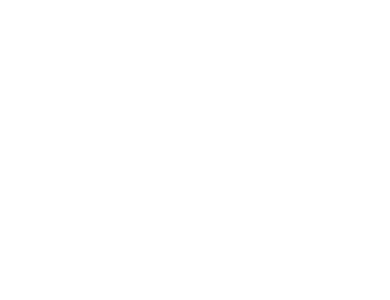
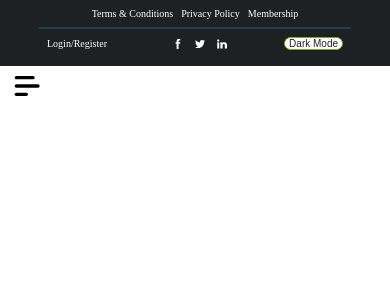
Before and after one commit to Draxeytina/genesis-africa-block, an Angular app: page / in a window 390 px wide. Shown: the top 300 px of the page. Built offline with nearby package versions, Linux system fonts and the light colour scheme.

Commit message:
Fixed mobile burger functionality

```diff
--- a/src/app/app.component.html
+++ b/src/app/app.component.html
@@ -80,7 +80,7 @@
     </ul>
   </div>
   <div class="bottom-nav">
-    <div class="logo" id="#logo"></div>
+    <div class="logo" id="logo"></div>
     <div class="contacts" id="contacts">
       <div>
         <div class="svg-icon">
@@ -205,5 +205,107 @@
     >
   </li>
 </ul>
+<nav class="mobile-menu">
+  <div class="top-nav">
+    <ul class="list-1">
+      <li>Terms & Conditions</li>
+      <li>Privacy Policy</li>
+      <li>Membership</li>
+    </ul>
+    <ul class="list-2">
+      <li>Login/Register</li>
+      <ul class="icons">
+        <li>
+          <svg
+            fill="#000000"
+            height="800px"
+            width="800px"
+            version="1.1"
+            id="Layer_1"
+            xmlns="http://www.w3.org/2000/svg"
+            xmlns:xlink="http://www.w3.org/1999/xlink"
+            viewBox="-337 273 123.5 256"
+            xml:space="preserve"
+          >
+            <path
+              d="M-260.9,327.8c0-10.3,9.2-14,19.5-14c10.3,0,21.3,3.2,21.3,3.2l6.6-39.2c0,0-14-4.8-47.4-4.8c-20.5,0-32.4,7.8-41.1,19.3
+            c-8.2,10.9-8.5,28.4-8.5,39.7v25.7H-337V396h26.5v133h49.6V396h39.3l2.9-38.3h-42.2V327.8z"
+            />
+          </svg>
+        </li>
+        <li>
+          <svg
+            fill="#000000"
+            height="800px"
+            width="800px"
+            version="1.1"
+            id="Layer_1"
+            xmlns="http://www.w3.org/2000/svg"
+            xmlns:xlink="http://www.w3.org/1999/xlink"
+            viewBox="-271 296.6 256.4 208.4"
+            xml:space="preserve"
+          >
+            <path
+              d="M-14.6,321.2c-9.4,4.2-19.6,7-30.2,8.3c10.9-6.5,19.2-16.8,23.1-29.1c-10.2,6-21.4,10.4-33.4,12.8
+            c-9.6-10.2-23.3-16.6-38.4-16.6c-29,0-52.6,23.6-52.6,52.6c0,4.1,0.4,8.1,1.4,12c-43.7-2.2-82.5-23.1-108.4-55
+            c-4.5,7.8-7.1,16.8-7.1,26.5c0,18.2,9.3,34.3,23.4,43.8c-8.6-0.3-16.7-2.7-23.8-6.6v0.6c0,25.5,18.1,46.8,42.2,51.6
+            c-4.4,1.2-9.1,1.9-13.9,1.9c-3.4,0-6.7-0.3-9.9-0.9c6.7,20.9,26.1,36.1,49.1,36.5c-18,14.1-40.7,22.5-65.3,22.5
+            c-4.2,0-8.4-0.2-12.6-0.7c23.3,14.9,50.9,23.6,80.6,23.6c96.8,0,149.7-80.2,149.7-149.7c0-2.3,0-4.6-0.1-6.8
+            C-30.5,341-21.6,331.8-14.6,321.2"
+            />
+          </svg>
+        </li>
+        <li>
+          <svg
+            fill="#000000"
+            version="1.1"
+            id="Layer_1"
+            xmlns="http://www.w3.org/2000/svg"
+            xmlns:xlink="http://www.w3.org/1999/xlink"
+            viewBox="-271 283.9 256 235.1"
+            xml:space="preserve"
+          >
+            <g>
+              <rect x="-264.4" y="359.3" width="49.9" height="159.7" />
+              <path
+                d="M-240.5,283.9c-18.4,0-30.5,11.9-30.5,27.7c0,15.5,11.7,27.7,29.8,27.7h0.4c18.8,0,30.5-12.3,30.4-27.7
+              C-210.8,295.8-222.1,283.9-240.5,283.9z"
+              />
+              <path
+                d="M-78.2,357.8c-28.6,0-46.5,15.6-49.8,26.6v-25.1h-56.1c0.7,13.3,0,159.7,0,159.7h56.1v-86.3c0-4.9-0.2-9.7,1.2-13.1
+              c3.8-9.6,12.1-19.6,27-19.6c19.5,0,28.3,14.8,28.3,36.4V519h56.6v-88.8C-14.9,380.8-42.7,357.8-78.2,357.8z"
+              />
+            </g>
+          </svg>
+        </li>
+      </ul>
+      <li class="switch">
+        <button (click)="toggleDarkTheme()" class="btn-toggle">
+          {{ theme }}
+        </button>
+      </li>
+    </ul>
+  </div>
+  <svg class="burger" (click)="toggleMenu()" id="hamburger" width="40px" height="40px" viewBox="0 0 24 24" fill="none" xmlns="http://www.w3.org/2000/svg">
+    <path d="M5 12H18" stroke="#000000" stroke-width="2" stroke-linecap="round"/>
+    <path d="M5 17H11" stroke="#000000" stroke-width="2" stroke-linecap="round"/>
+    <path d="M5 7H15" stroke="#000000" stroke-width="2" stroke-linecap="round"/>
+  </svg>
+  <ul class="close" id="mobile-menu-list" (click)="toggleMenu()">
+    <li>
+      <a routerLink="/home" routerLinkActive="active" ariaCurrentWhenActive="page"
+        >Home</a
+      >
+    </li>
+    <li>
+      <a
+        routerLink="/about-us"
+        routerLinkActive="active"
+        ariaCurrentWhenActive="page"
+        >About us</a
+      >
+    </li>
+  </ul>
+</nav>
 
 <router-outlet></router-outlet>
--- a/src/app/app.component.scss
+++ b/src/app/app.component.scss
@@ -150,7 +150,18 @@
   font-size: x-small;
 }
 
+.mobile-menu {
+  svg{
+    display: none;
+  }
+}
+
+@media (min-width: 1025px) {
+
+}
+
 @media (min-width: 481px) and (max-width: 1024px) {
+
 }
 
 @media (max-width: 480px) {
@@ -161,4 +172,92 @@
   .nav-links {
     display: none;
   }
+
+  .mobile-menu {
+    .top-nav {
+      display: grid;
+      grid-template-columns: 1fr;
+      padding: $padding 10%;
+      font-size: x-small;
+      background-color: var(--top-nav-color);
+
+      .list-1 {
+        display: flex;
+        column-gap: $padding;
+        align-items: center;
+        justify-content: center;
+        border-bottom: 2px solid $theme-color2;
+
+        li {
+          padding-bottom: $padding;
+          color: var(--top-nav-txt);
+        }
+      }
+
+      .list-2 {
+        display: flex;
+        justify-content: space-between;
+        column-gap: $padding;
+        align-items: center;
+        padding: $padding;
+
+        li {
+          color: var(--top-nav-txt);
+        }
+
+        .icons {
+          display: flex;
+          padding-left: $padding;
+          column-gap: $padding / 2;
+
+          li {
+            color: var(--top-nav-txt);
+
+            svg {
+              height: 10px;
+              width: 10px;
+              fill: var(--top-nav-txt);
+            }
+          }
+        }
+
+        .switch {
+          padding-left: $padding;
+        }
+      }
+    }
+
+    svg{
+      display: block;
+      padding-left: $padding;
+
+      &:hover {
+        cursor: pointer;
+      }
+    }
+
+    .mobile-menu-list {
+      display: block;
+      background-color: $theme-color1;
+      width: 100%;
+      height: 90vh;
+      justify-content: center;
+      align-items: center;
+
+      li {
+        display: flex;
+        justify-content: center;
+        color: var(--btn-text-color);
+        padding: $padding;
+
+        a:hover {
+          background-color: lighten($color: $theme-color1, $amount: 0.5);
+        }
+      }
+    }
+  }
 }
+
+.close {
+  display: none;
+}
--- a/src/app/app.component.ts
+++ b/src/app/app.component.ts
@@ -8,9 +8,15 @@
 export class AppComponent {
   title: string = 'genesis-block-africa';
   theme: string = 'Dark Mode';
+  isMenuOpen = false;
+
 
   constructor(){
+  }
 
+  toggleMenu(): void {
+    this.isMenuOpen = !this.isMenuOpen;
+    this.isMenuOpen ? document.getElementById('mobile-menu-list')?.classList.remove('mobile-menu-list') : document.getElementById('mobile-menu-list')?.classList.add('mobile-menu-list');
   }
 
   toggleDarkTheme(): void {
--- a/src/app/home/home.component.scss
+++ b/src/app/home/home.component.scss
@@ -311,7 +311,7 @@
 
 @media (max-width: 480px) {
   #main-info {
-    margin-left: 10vw;
+    margin-left: 2%;
   }
 
   #home-description {
```
Also changed, not shown: src/assets/vectors/burger-advanced-svgrepo-com.svg (added).
